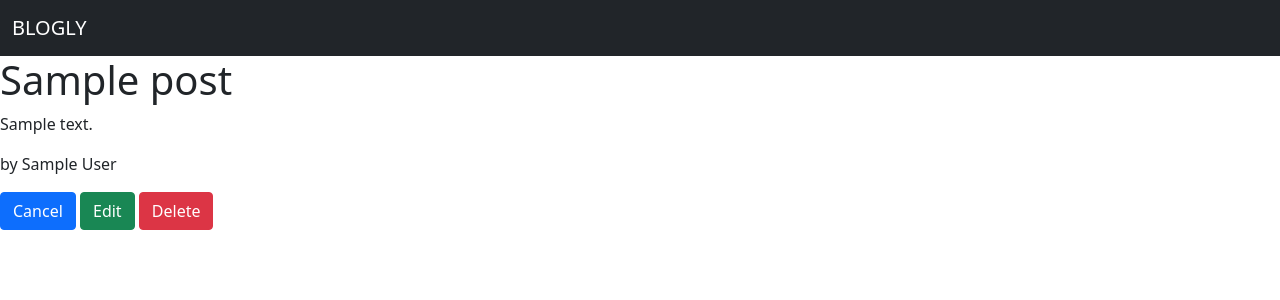
After one commit to Dnhem/blogly-part-three, a Flask app: page /posts/1 in a window 1280 px wide. The commit adds this page. Shown: the top 300 px of the page. Run offline with Flask 2, Linux system fonts and the light colour scheme; tables that the repository leaves empty hold one stand-in row (values such as "Sample post").

Commit message:
blogly-part-2

```diff
--- a/app.py
+++ b/app.py
@@ -1,21 +1,22 @@
 """Blogly application."""
 
-import re
 from flask import Flask, request, render_template, redirect, flash, session
 from flask_debugtoolbar import DebugToolbarExtension
 from flask_sqlalchemy import SQLAlchemy
-from models import db, connect_db, User
+from models import db, connect_db, User, Post
 
 app = Flask(__name__)
 app.config['SQLALCHEMY_DATABASE_URI'] = 'postgresql:///blogly'
 app.config['SQLALCHEMY_TRACK_MODIFICATIONS'] = False
-app.config['SQLALCHEMY_ECHO'] = True
+app.config['SQLALCHEMY_ECHO'] = False
 app.config['SECRET_KEY'] = "chickenzarenotcool21837"
 app.config['DEBUG_TB_INTERCEPT_REDIRECTS'] = False
 debug = DebugToolbarExtension(app)
 
 connect_db(app)
 db.create_all()
+
+# Blogly Part 1
 
 @app.route('/')
 def homepage():
@@ -25,12 +26,12 @@ def homepage():
 def show_users():
   """Show list of all users from db"""
   users = User.query.all()
-  return render_template('users.html', users=users)
+  return render_template('/users/users.html', users=users)
 
 @app.route('/users/new', methods=["GET"])
 def show_form():
   """Display form to user"""
-  return render_template('add-user.html')
+  return render_template('/users/add-user.html')
 
 @app.route('/users/new', methods=["POST"])
 def add_new_user():
@@ -51,7 +52,7 @@ def user_details(user_id):
   """Show user profile"""
   user = User.query.get_or_404(user_id)
 
-  return render_template('details.html', user=user)
+  return render_template('/users/details.html', user=user)
 
 @app.route('/users/<int:user_id>/delete', methods=["POST"])
 def delete_user(user_id):
@@ -67,7 +68,7 @@ def delete_user(user_id):
 def show_edit_form(user_id):
   """Show edit form"""
 
-  return render_template('edit.html')
+  return render_template('/users/edit.html')
 
 @app.route('/users/<int:user_id>/edit', methods=["POST"])
 def edit_user(user_id):
@@ -83,3 +84,62 @@ def edit_user(user_id):
   db.session.commit()
 
   return redirect('/users')
+
+# Blogly Part 2
+
+@app.route('/users/<int:user_id>/posts/new')
+def show_post_form(user_id):
+
+  user = User.query.get_or_404(user_id)
+  return render_template('posts/post-form.html', user=user)
+# Render page to allow user to post new entry with form
+
+@app.route('/users/<int:user_id>/posts/new', methods=['POST'])
+def post_form(user_id):
+
+  user = User.query.get_or_404(user_id)
+  new_post = Post(title=request.form['title'],
+                  content=request.form['content'],
+                  user=user)
+
+  db.session.add(new_post)
+  db.session.commit()
+
+  return redirect(f'/users/{user_id}')
+
+@app.route('/posts/<int:post_id>')
+def show_post(post_id):
+
+  post = Post.query.get_or_404(post_id)
+
+  return render_template('posts/post.html', post=post)
+
+
+@app.route('/posts/<int:post_id>/edit')
+def edit_post_form(post_id):
+
+  post = Post.query.get_or_404(post_id)
+
+  return render_template('posts/edit-post.html', post=post)
+
+@app.route('/posts/<int:post_id>/edit', methods=['POST'])
+def edit_post(post_id):
+
+  post = Post.query.get_or_404(post_id)
+  post.title = request.form['title']
+  post.content = request.form['content']
+
+  db.session.add(post)
+  db.session.commit()
+
+  return redirect(f'/users/{post.user_id}')
+
+@app.route('/posts/<int:post_id>/delete', methods=["POST"])
+def delete_post(post_id):
+
+  post = Post.query.get_or_404(post_id)
+
+  db.session.delete(post)
+  db.session.commit()
+
+  return redirect(f'/users/{post.user_id}')
--- a/models.py
+++ b/models.py
@@ -1,6 +1,8 @@
 """Models for Blogly."""
+from flask_sqlalchemy import SQLAlchemy
+import datetime
 
-from flask_sqlalchemy import SQLAlchemy
+DEFAULT_IMG_URL = "https://cdn.pixabay.com/photo/2016/08/08/09/17/avatar-1577909_960_720.png"
 
 db = SQLAlchemy()
 
@@ -9,7 +11,7 @@ def connect_db(app):
   db.init_app(app)
 
 class User(db.Model):
-  """User."""
+  """User Model"""
   __tablename__ = 'users'
 
   id = db.Column(db.Integer,
@@ -26,8 +28,39 @@ class User(db.Model):
 
   image_url = db.Column(db.String,
                         nullable=False,
-                        default="https://cdn.pixabay.com/photo/2016/08/08/09/17/avatar-1577909_960_720.png")
+                        default=DEFAULT_IMG_URL)
+
+  posts = db.relationship('Post', backref='user')
 
   def __repr__(self):
     u = self
-    return f'<User id={u.id}, first_name={u.first_name}, last_name={u.last_name}, image_url={u.image_url}>'
+    return f'<User_id={u.id}, first_name={u.first_name}, last_name={u.last_name}, image_url={u.image_url}>'
+
+  @property
+  def full_name(self):
+    return f'{self.first_name} {self.last_name}'
+
+class Post(db.Model):
+  """Post Model"""
+
+  __tablename__ = 'posts'
+
+  id = db.Column(db.Integer,
+                 primary_key=True,
+                 autoincrement=True)
+
+  title = db.Column(db.String(50),
+                    nullable=False,
+                    )
+
+  content = db.Column(db.String,
+                      nullable=False)
+
+  created_at = db.Column(db.DateTime,
+                         nullable=False,
+                         default=datetime.datetime.now)
+
+  user_id = db.Column(db.Integer, db.ForeignKey('users.id'), nullable=False)
+
+  def __repr__(self):
+    return f'<Post id={self.id}, Post Title={self.title}, Post Content={self.content}, User Id={self.user_id}>'
--- /dev/null
+++ b/templates/posts/post.html
@@ -0,0 +1,23 @@
+{% extends 'base.html' %}
+
+{% block title %}Edit Post{% endblock %}
+
+{% block content %}
+
+<h1>{{ post.title }}</h1>
+<p>{{ post.content }}</p>
+<p>by {{ post.user.full_name }}</p>
+<form>
+    <button class="btn btn-primary"
+    formaction="/users/{{ post.user_id }}"
+    formmethod="GET">Cancel</button>
+
+    <button class="btn btn-success"
+    formaction="/posts/{{ post.id }}/edit"
+    formmethod="GET">Edit</button>
+
+    <button class="btn btn-danger"
+    formaction="/posts/{{ post.id }}/delete"
+    formmethod="POST">Delete</button>
+</form>
+{% endblock %}
```
Also changed, not shown: seed.py (added, +20 -0 lines), templates/posts/edit-post.html (added, +26 -0 lines), templates/posts/post-form.html (added, +24 -0 lines), templates/users/details.html (renamed from templates/details.html, +12 -0 lines), templates/users/add-user.html (renamed from templates/add-user.html), templates/users/edit.html (renamed from templates/edit.html), templates/users/users.html (renamed from templates/users.html), 1 other file.
